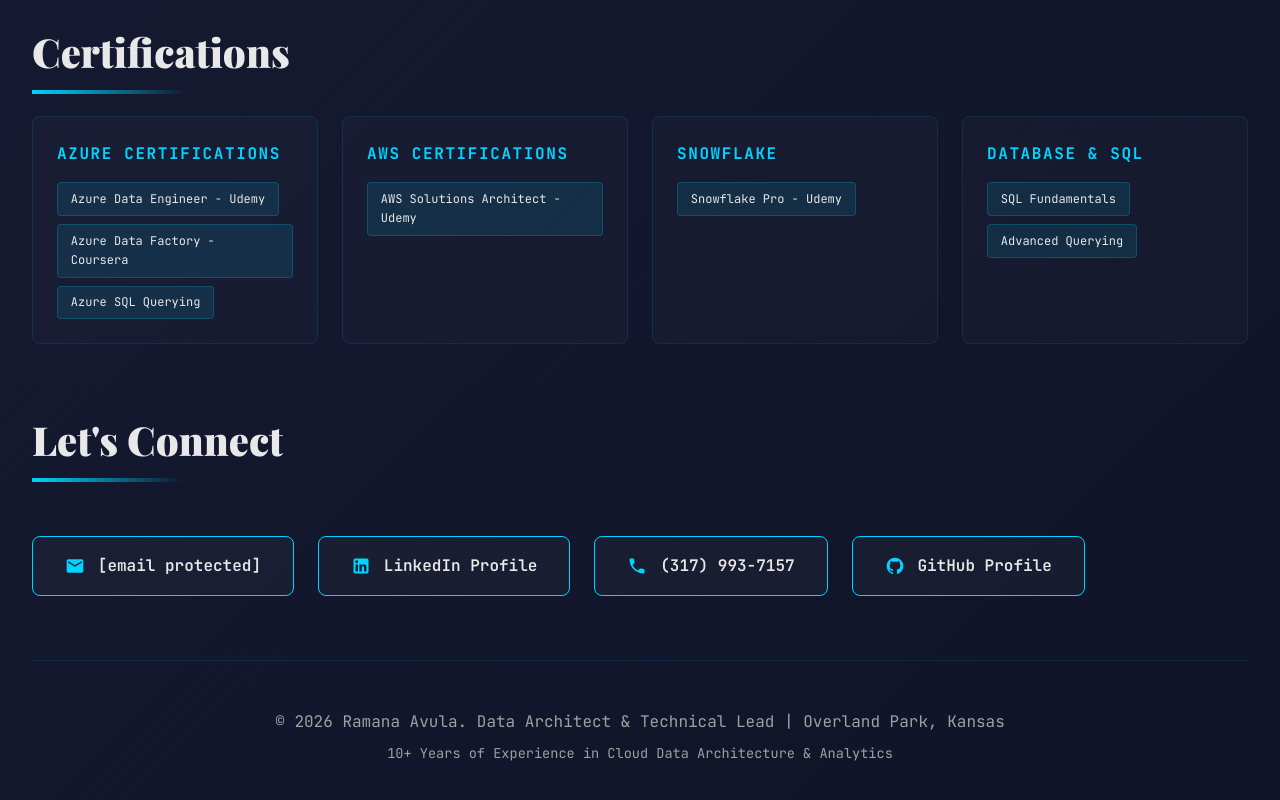
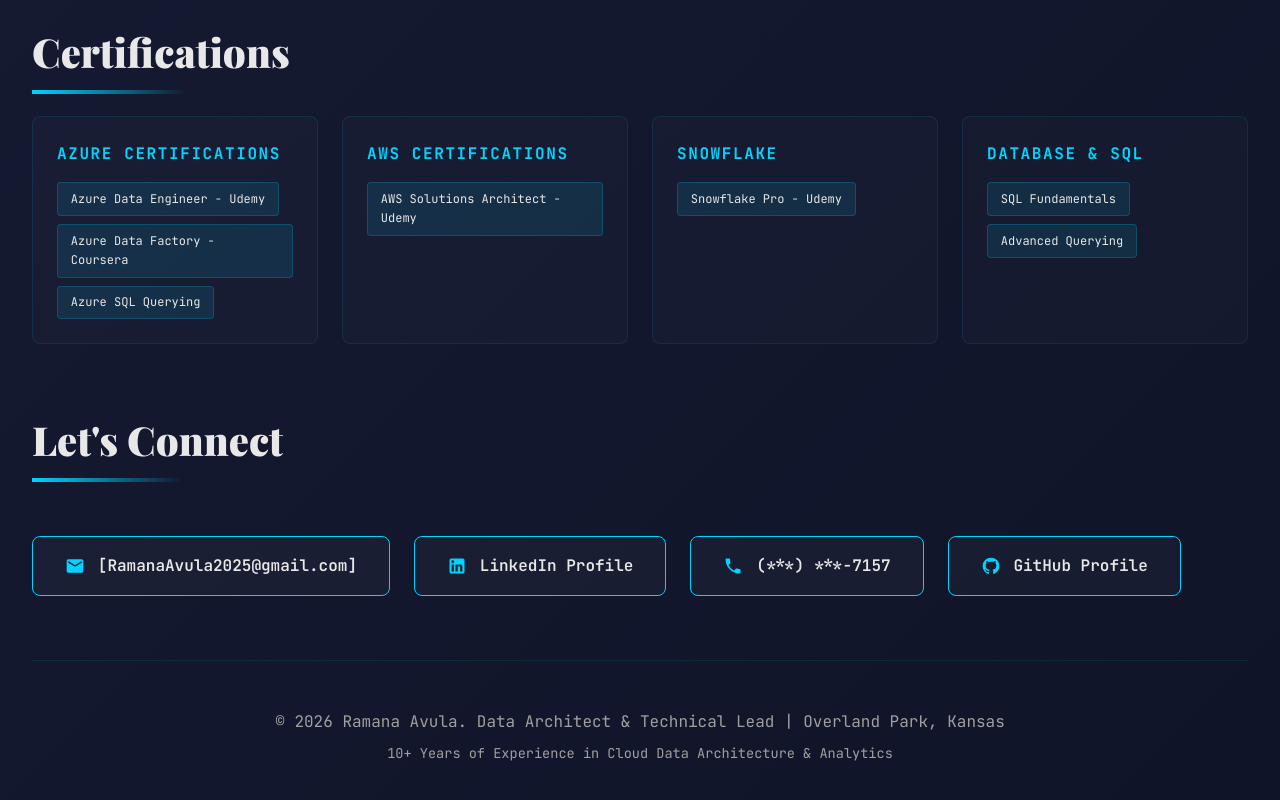
Before and after one commit to Ramana-Data/resume, a plain HTML site: page index.html in a window 1280 px wide. Shown: the part 5963-6763 px from the top of the page. Drawn offline with nearby package versions, Linux system fonts and the light colour scheme.

Commit message:
Add files via upload

```diff
--- a/index.html
+++ b/index.html
@@ -1292,7 +1292,7 @@
                     <svg class="icon" viewBox="0 0 24 24">
                         <path d="M20 4H4c-1.1 0-2 .9-2 2v12c0 1.1.9 2 2 2h16c1.1 0 2-.9 2-2V6c0-1.1-.9-2-2-2zm0 4l-8 5-8-5V6l8 5 8-5v2z"/>
                     </svg>
-                    <span class="__cf_email__" data-cfemail="f5a79498949b94b483809994c7c5c7c0b59298949c99db969a98">[email&#160;protected]</span>
+                    <span class="__cf_email__" data-cfemail="f5a79498949b94b483809994c7c5c7c0b59298949c99db969a98">[RamanaAvula2025@gmail.com]</span>
                 </a>
                 <a href="https://www.linkedin.com/in/ramana-avula" target="_blank" class="contact-link">
                     <svg class="icon" viewBox="0 0 24 24">
@@ -1304,7 +1304,7 @@
                     <svg class="icon" viewBox="0 0 24 24">
                         <path d="M6.62 10.79c1.44 2.83 3.76 5.14 6.59 6.59l2.2-2.2c.27-.27.67-.36 1.02-.24 1.12.37 2.33.57 3.57.57.55 0 1 .45 1 1V20c0 .55-.45 1-1 1-9.39 0-17-7.61-17-17 0-.55.45-1 1-1h3.5c.55 0 1 .45 1 1 0 1.25.2 2.45.57 3.57.11.35.03.74-.25 1.02l-2.2 2.2z"/>
                     </svg>
-                    (317) 993-7157
+                    (***) ***-7157
                 </a>
                 <a href="https://github.com/Ramana-Data" target="_blank" class="contact-link">
                     <svg class="icon" viewBox="0 0 24 24">
```
